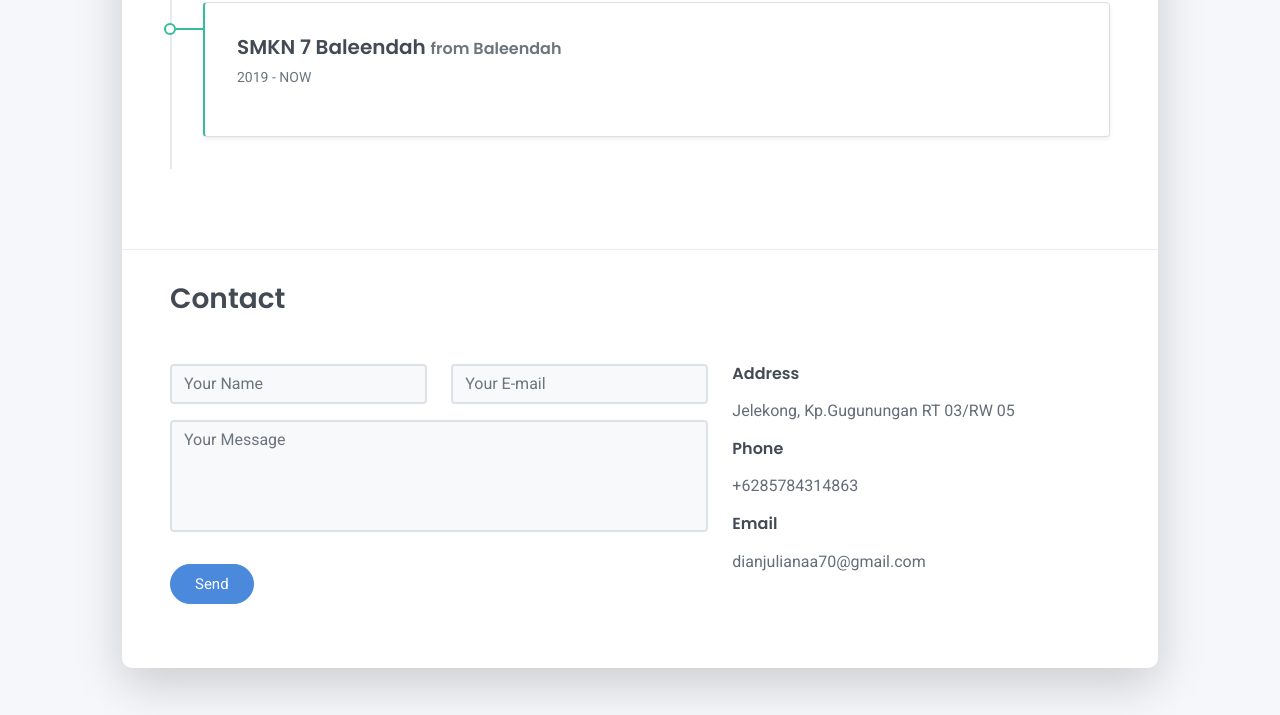
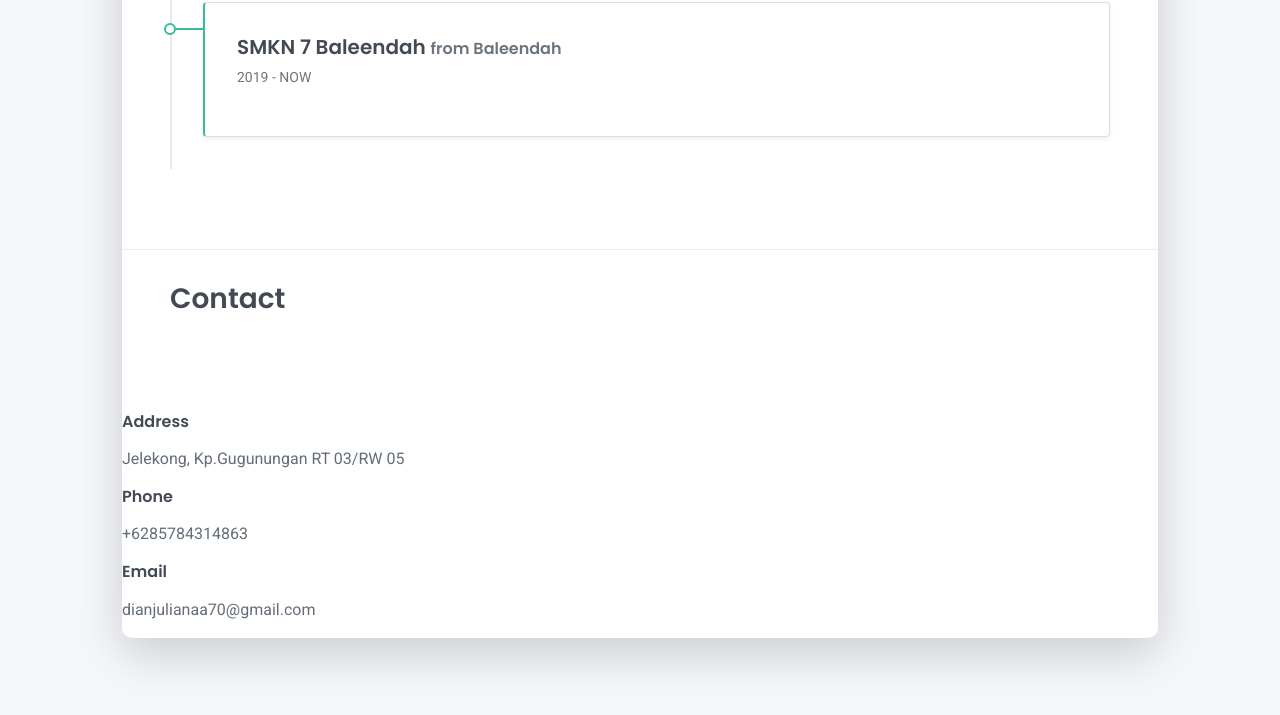
Before and after one commit to Dianjuliana/Dianjuliana.github.io, a plain HTML site: page index.html in a window 1280 px wide. Shown: the part 2286-3001 px from the top of the page. Drawn offline with Linux system fonts and the light colour scheme.

Commit message:
Update index.html

```diff
--- a/index.html
+++ b/index.html
@@ -191,21 +191,6 @@
   <div class="contant-section px-3 px-lg-4 pb-4" id="contact">
     <h2 class="h3 text mb-3">Contact</h2>
     <div class="row">
-      <div class="col-md-7 d-print-none">
-        <div class="my-2"><form action="https://formspree.io/your@email.com"
-    method="POST">
-  <div class="row">
-    <div class="col-6">
-      <input class="form-control" type="text" id="name" name="name" placeholder="Your Name" required>
-    </div>
-    <div class="col-6">
-      <input class="form-control" type="email" id="email" name="_replyto" placeholder="Your E-mail" required>
-    </div>
-  </div>
-  <div class="form-group my-2">
-    <textarea class="form-control" style="resize: none;" id="message" name="message" rows="4"  placeholder="Your Message" required></textarea>
-  </div>
-  <button class="btn btn-primary mt-2" type="submit">Send</button>
 </form>
         </div>
       </div>
```
